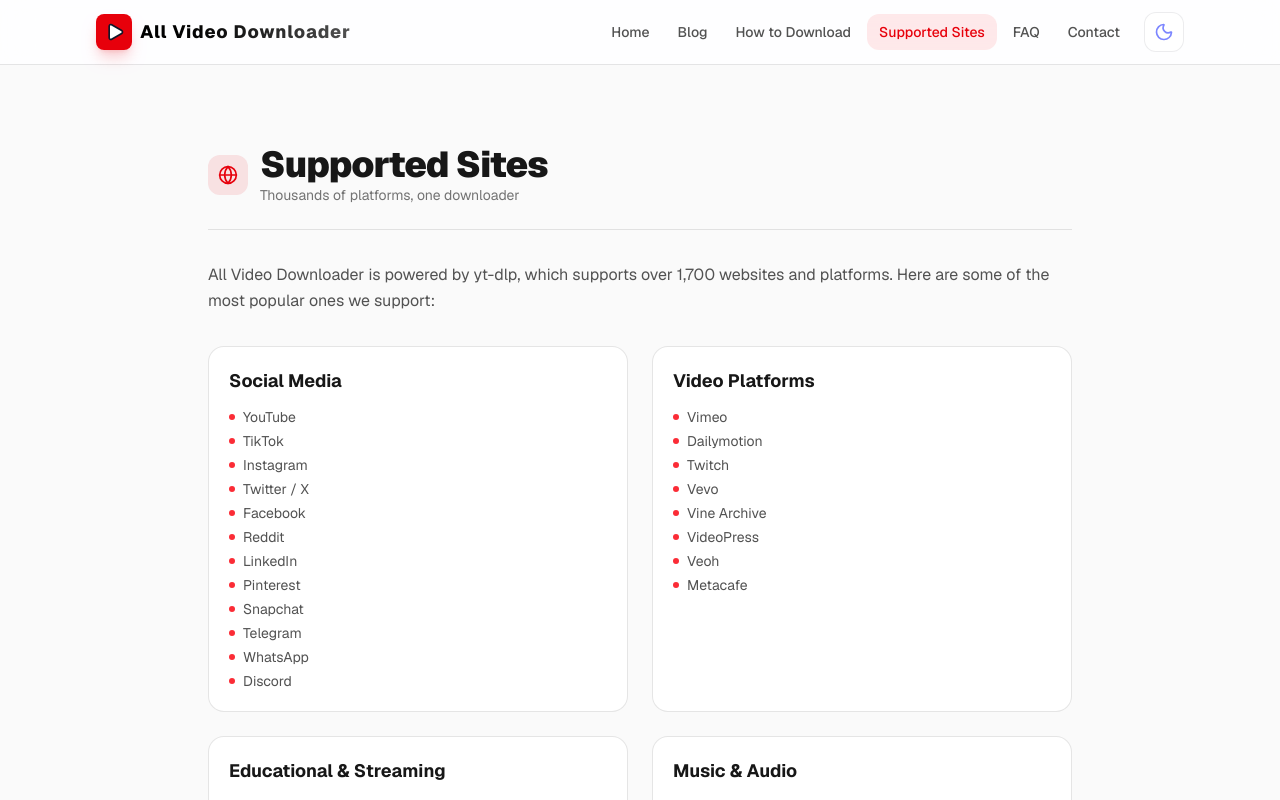
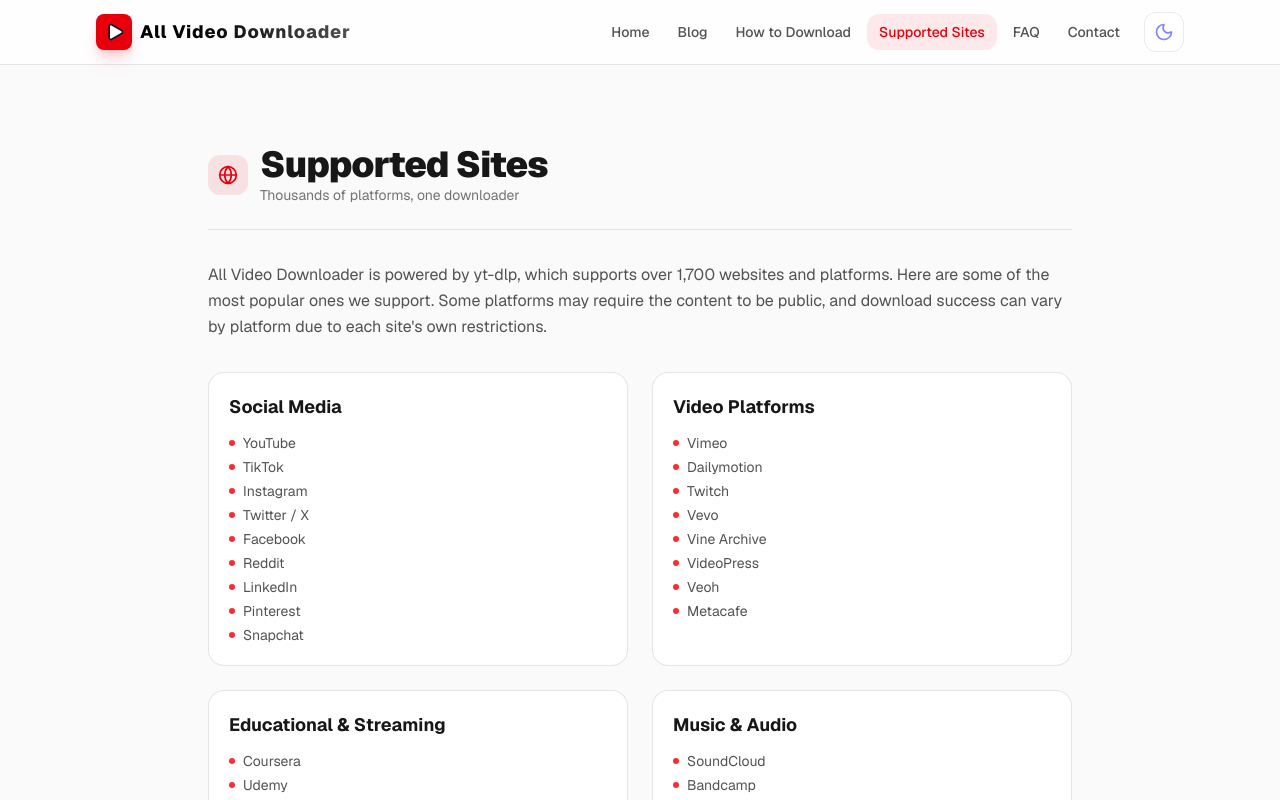
Before and after one commit to rehan-akhtar09/Viddownload, a Next.js app: page /supported-sites in a window 1280 px wide. Shown: the top 800 px of the page. Built offline with nearby package versions, Linux system fonts and the light colour scheme.

Commit message:
fix: log yt-dlp errors with extractionLimited flag in analyze; remove unsupported messaging apps from supported-sites

```diff
--- a/src/app/api/analyze/route.ts
+++ b/src/app/api/analyze/route.ts
@@ -104,15 +104,13 @@
       });
     } catch (ytErr) {
       const msg = ytErr instanceof Error ? ytErr.message : '';
-      // If yt-dlp says login required, fall back to oembed
-      const loginRequired = /login|cookies|sign in|private/i.test(msg);
-      if (!loginRequired) throw ytErr;
+      console.error('yt-dlp extraction failed, falling back to oEmbed:', msg);
     }
 
     // Fallback: oembed/noembed
     const platform = detectPlatform(url);
     const oembed = await analyzeViaOembed(url, platform);
-    if (oembed) return NextResponse.json(oembed);
+    if (oembed) return NextResponse.json({ ...oembed, extractionLimited: true, extractionNote: 'Limited info available — full download may require additional access.' });
 
     // Last resort
     return NextResponse.json({
--- a/src/app/supported-sites/page.tsx
+++ b/src/app/supported-sites/page.tsx
@@ -3,7 +3,7 @@
 const categories = [
   {
     name: 'Social Media',
-    sites: ['YouTube', 'TikTok', 'Instagram', 'Twitter / X', 'Facebook', 'Reddit', 'LinkedIn', 'Pinterest', 'Snapchat', 'Telegram', 'WhatsApp', 'Discord'],
+    sites: ['YouTube', 'TikTok', 'Instagram', 'Twitter / X', 'Facebook', 'Reddit', 'LinkedIn', 'Pinterest', 'Snapchat'],
   },
   {
     name: 'Video Platforms',
@@ -38,7 +38,7 @@
         </div>
 
         <p className="text-sm md:text-base text-neutral-600 dark:text-neutral-300 leading-relaxed">
-          All Video Downloader is powered by yt-dlp, which supports over 1,700 websites and platforms. Here are some of the most popular ones we support:
+          All Video Downloader is powered by yt-dlp, which supports over 1,700 websites and platforms. Here are some of the most popular ones we support. Some platforms may require the content to be public, and download success can vary by platform due to each site's own restrictions.
         </p>
 
         <div className="grid gap-6 md:grid-cols-2">
```
